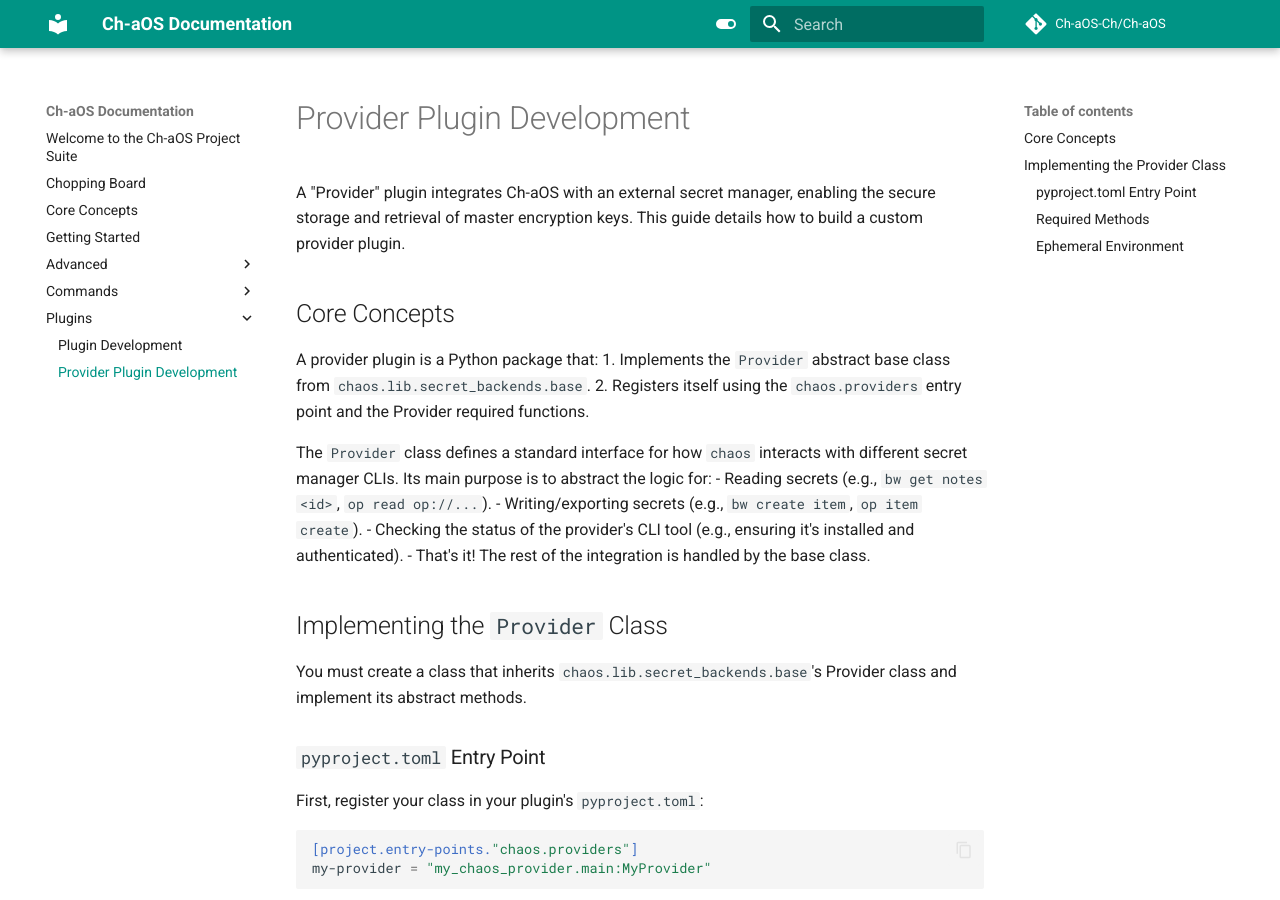
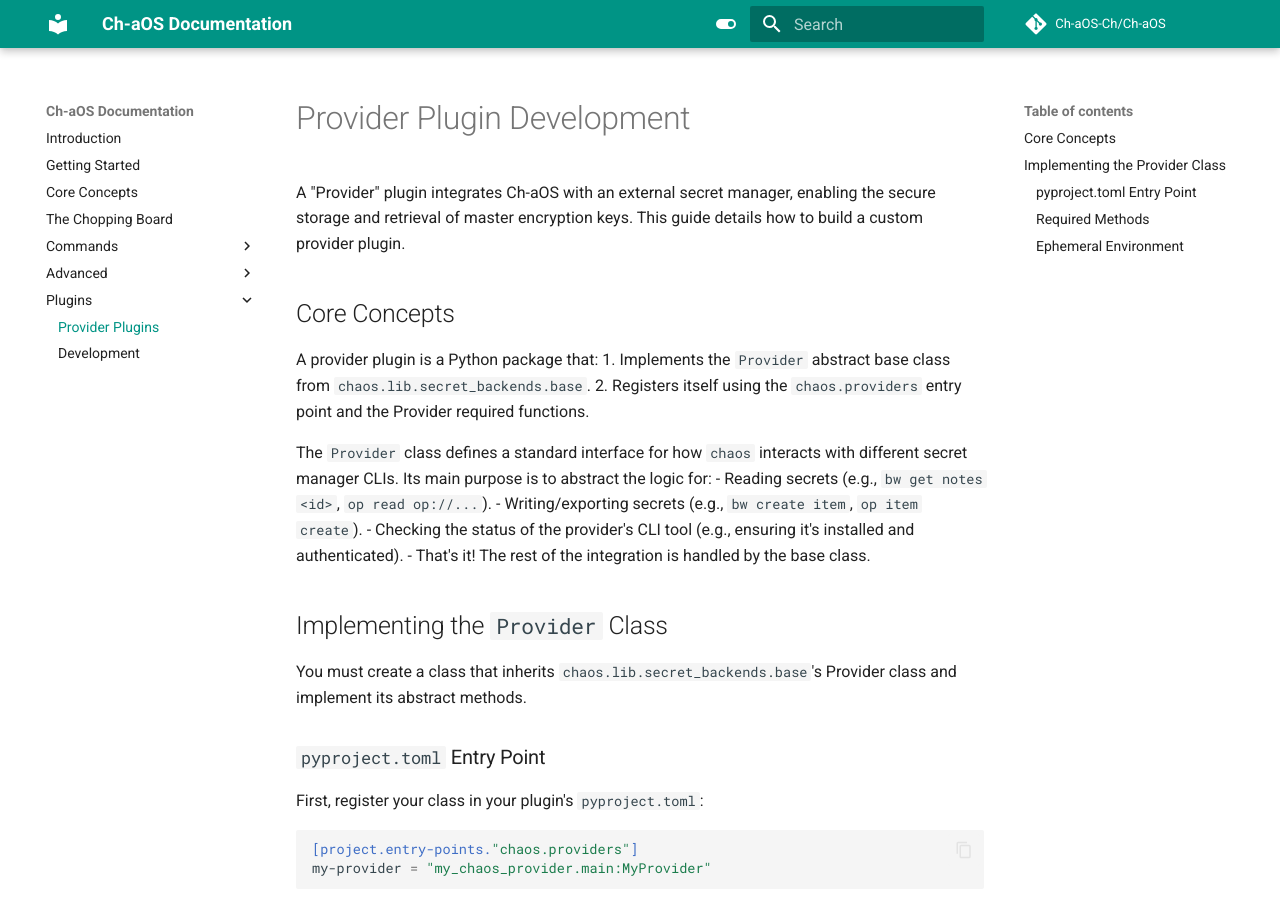
Before and after one commit to Ch-aOS-Ch/Ch-aOS, an MkDocs documentation site: the page built from docs/plugins/provider-plugins.md, in a window 1280 px wide and 900 px high. Built offline with MkDocs 1.6.1 and Material for MkDocs 9.7.7, drawn with Linux system fonts in a browser that asks for light colours; comment, search, counter and statistics services are not loaded; some of the changed lines change nothing that is shown.

Commit message:
mkdocs.yml

```diff
--- a/mkdocs.yml
+++ b/mkdocs.yml
@@ -38,3 +38,22 @@ markdown_extensions:
   - pymdownx.highlight:
       anchor_linenums: true
   - pymdownx.superfences
+
+nav:
+  - 'Introduction': 'index.md'
+  - 'Getting Started': 'getting-started.md'
+  - 'Core Concepts': 'core-concepts.md'
+  - 'The Chopping Board': 'chopping-board.md'
+  - 'Commands':
+    - 'apply': 'commands/apply.md'
+    - 'Management': 'commands/management.md'
+    - 'explain': 'commands/explain.md'
+    - 'team': 'commands/team.md'
+    - 'secrets': 'commands/secrets.md'
+    - 'ramble': 'commands/ramble.md'
+  - 'Advanced':
+    - 'Fleet Management': 'advanced/fleet.md'
+    - 'Secret Providers': 'advanced/providers.md'
+  - 'Plugins':
+    - 'Provider Plugins': 'plugins/provider-plugins.md'
+    - 'Development': 'plugins/development.md'
```
